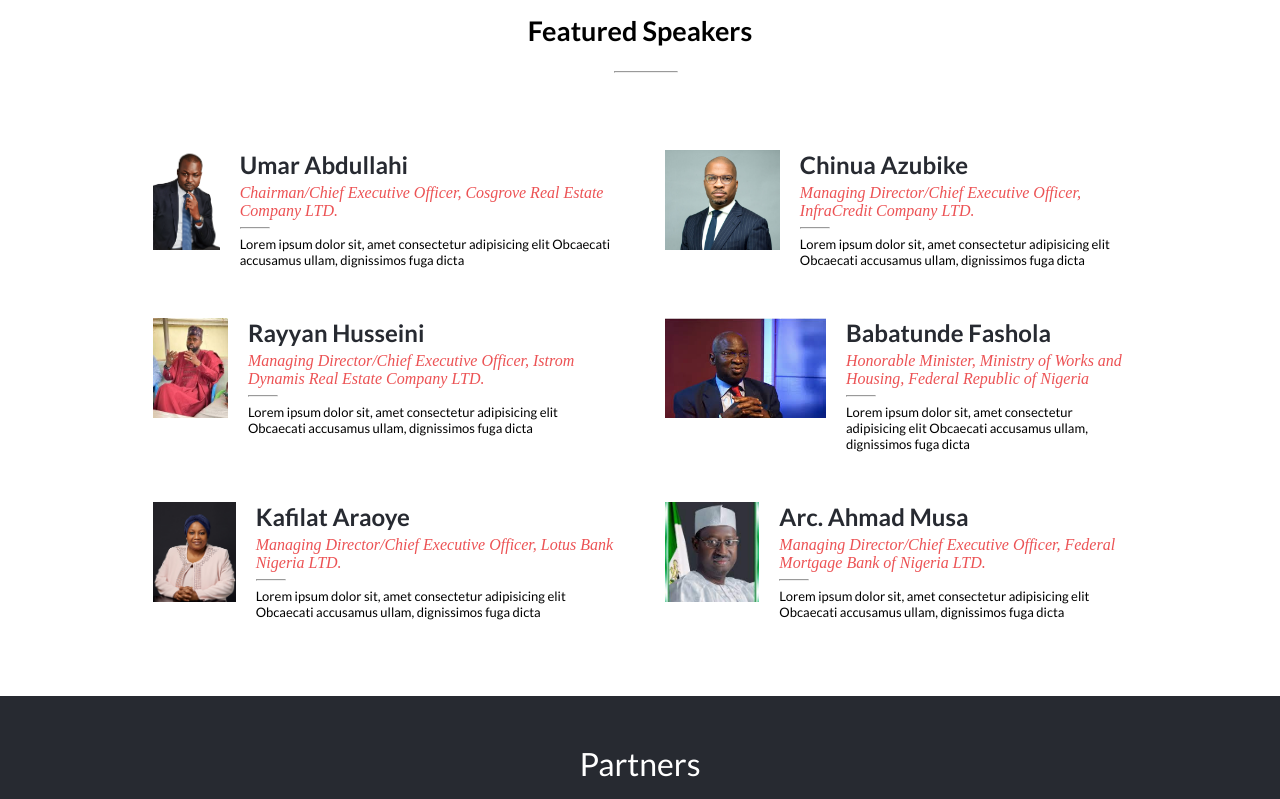
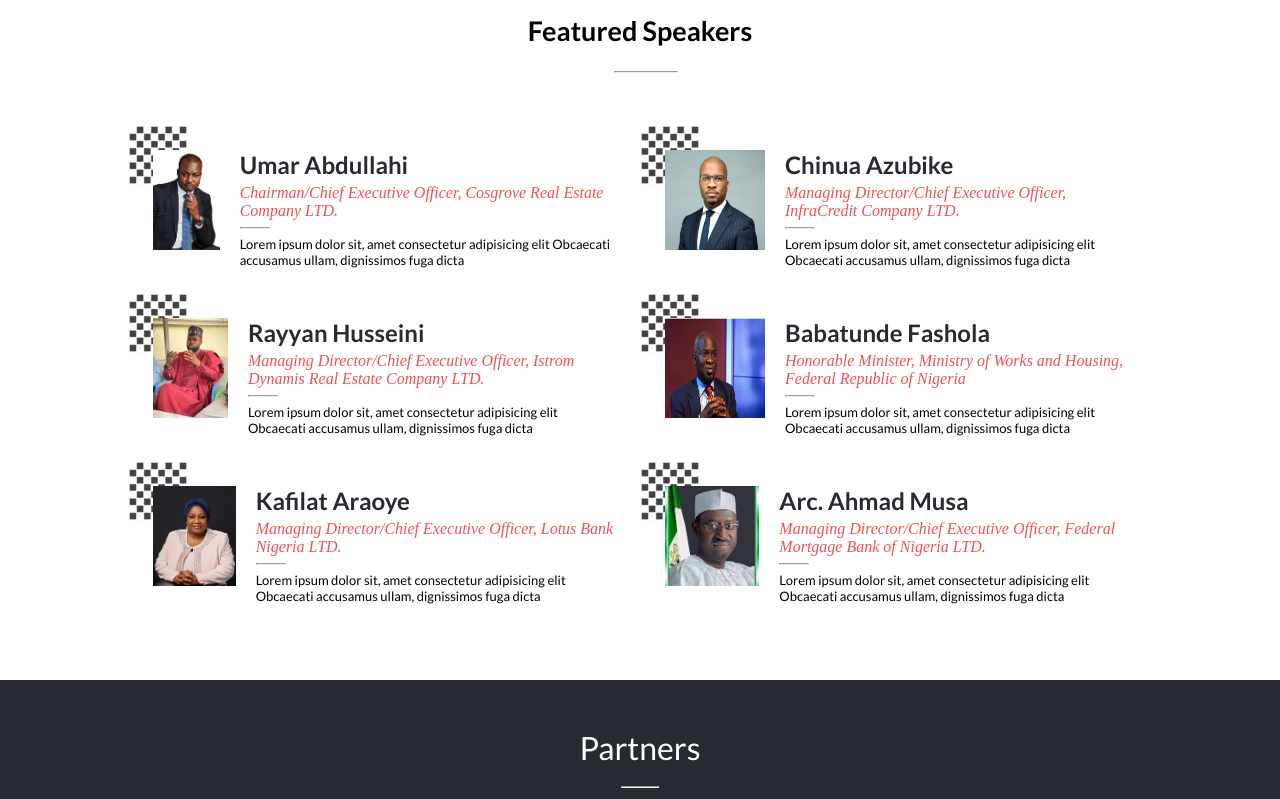
Before and after one commit to H-Ramalan/Capstone-project, a website: page home.html in a window 1280 px wide. Shown: the part 1670-2469 px from the top of the page. Drawn offline with Linux system fonts and the light colour scheme; a web font is replaced by a local one.

Commit message:
fix linter errors/styling modification

```diff
--- a/about.css
+++ b/about.css
@@ -208,7 +208,8 @@
 }
 
 .year1-box {
-  background-image: linear-gradient(
+  background-image:
+    linear-gradient(
       rgba(219, 92, 33, 0.788),
       rgba(219, 92, 33, 0.504)
     ),
@@ -224,7 +225,8 @@
 }
 
 .year2-box {
-  background-image: linear-gradient(
+  background-image:
+    linear-gradient(
       rgba(219, 92, 33, 0.788),
       rgba(219, 92, 33, 0.474)
     ),
--- a/home.css
+++ b/home.css
@@ -241,7 +241,7 @@
 
 .speaker {
   display: flex;
-  background-image: url("./assets/check.jpg");
+  background-image: url("./assets/check.png");
   background-position: top left;
   background-repeat: no-repeat;
   padding: 25px;
@@ -279,6 +279,7 @@
 
 .speaker-img {
   height: 100px;
+  width: 100px;
 }
 
 .partners {
--- a/home.html
+++ b/home.html
@@ -134,112 +134,7 @@
     <section class="speakers-box">
       <h2 class="featured-speakers">Featured Speakers</h2>
       <hr class="hr-speakers" />
-      <div class="speakers">
-        <!-- <div class="speaker">
-          <img src="./assets/lotus-bank-md.jpg" alt="pic" class="speaker-img" />
-          <div class="profile">
-            <h4 class="speaker-name">Umar Abdullahi</h4>
-            <p class="speaker-position">
-              Chairman/CE0 Cosgrove Real Estate Company Ltd.
-            </p>
-            <hr class="hr-profile" />
-            <p class="speaker-note">
-              Lorem ipsum dolor sit, amet consectetur adipisicing elit.
-              Obcaecati accusamus ullam, dignissimos fuga dicta
-            </p>
-          </div>
-        </div>
-        <div class="speaker">
-          <img
-            src="./assets/Chinua-Azubike-768x669.jpg"
-            alt="pic"
-            class="speaker-img"
-          />
-          <div class="profile">
-            <h4 class="speaker-name">Umar Abdullahi</h4>
-            <p class="speaker-position">
-              Chairman/CE0 Cosgrove Real Estate Company Ltd.
-            </p>
-            <hr class="hr-profile" />
-            <p class="speaker-note">
-              Lorem ipsum dolor sit, amet consectetur adipisicing elit.
-              Obcaecati accusamus ullam, dignissimos fuga dicta
-            </p>
-          </div>
-        </div>
-        <div class="speaker">
-          <img
-            src="./assets/Chinua-Azubike-768x669.jpg"
-            alt="pic"
-            class="speaker-img"
-          />
-          <div class="profile">
-            <h4 class="speaker-name">Umar Abdullahi</h4>
-            <p class="speaker-position">
-              Chairman/CE0 Cosgrove Real Estate Company Ltd.
-            </p>
-            <hr class="hr-profile" />
-            <p class="speaker-note">
-              Lorem ipsum dolor sit, amet consectetur adipisicing elit.
-              Obcaecati accusamus ullam, dignissimos fuga dicta
-            </p>
-          </div>
-        </div>
-        <div class="speaker">
-          <img
-            src="./assets/Chinua-Azubike-768x669.jpg"
-            alt="pic"
-            class="speaker-img"
-          />
-          <div class="profile">
-            <h4 class="speaker-name">Umar Abdullahi</h4>
-            <p class="speaker-position">
-              Chairman/CE0 Cosgrove Real Estate Company Ltd.
-            </p>
-            <hr class="hr-profile" />
-            <p class="speaker-note">
-              Lorem ipsum dolor sit, amet consectetur adipisicing elit.
-              Obcaecati accusamus ullam, dignissimos fuga dicta
-            </p>
-          </div>
-        </div>
-        <div class="speaker">
-          <img
-            src="./assets/Chinua-Azubike-768x669.jpg"
-            alt="pic"
-            class="speaker-img"
-          />
-          <div class="profile">
-            <h4 class="speaker-name">Umar Abdullahi</h4>
-            <p class="speaker-position">
-              Chairman/CE0 Cosgrove Real Estate Company Ltd.
-            </p>
-            <hr class="hr-profile" />
-            <p class="speaker-note">
-              Lorem ipsum dolor sit, amet consectetur adipisicing elit.
-              Obcaecati accusamus ullam, dignissimos fuga dicta
-            </p>
-          </div>
-        </div>
-        <div class="speaker">
-          <img
-            src="./assets/Chinua-Azubike-768x669.jpg"
-            alt="pic"
-            class="speaker-img"
-          />
-          <div class="profile">
-            <h4 class="speaker-name">Umar Abdullahi</h4>
-            <p class="speaker-position">
-              Chairman/CE0 Cosgrove Real Estate Company Ltd.
-            </p>
-            <hr class="hr-profile" />
-            <p class="speaker-note">
-              Lorem ipsum dolor sit, amet consectetur adipisicing elit.
-              Obcaecati accusamus ullam, dignissimos fuga dicta
-            </p>
-          </div>
-        </div> -->
-      </div>
+      <div class="speakers"></div>
     </section>
     <section class="partners">
       <h4 class="partners-heading">Partners</h4>
```
